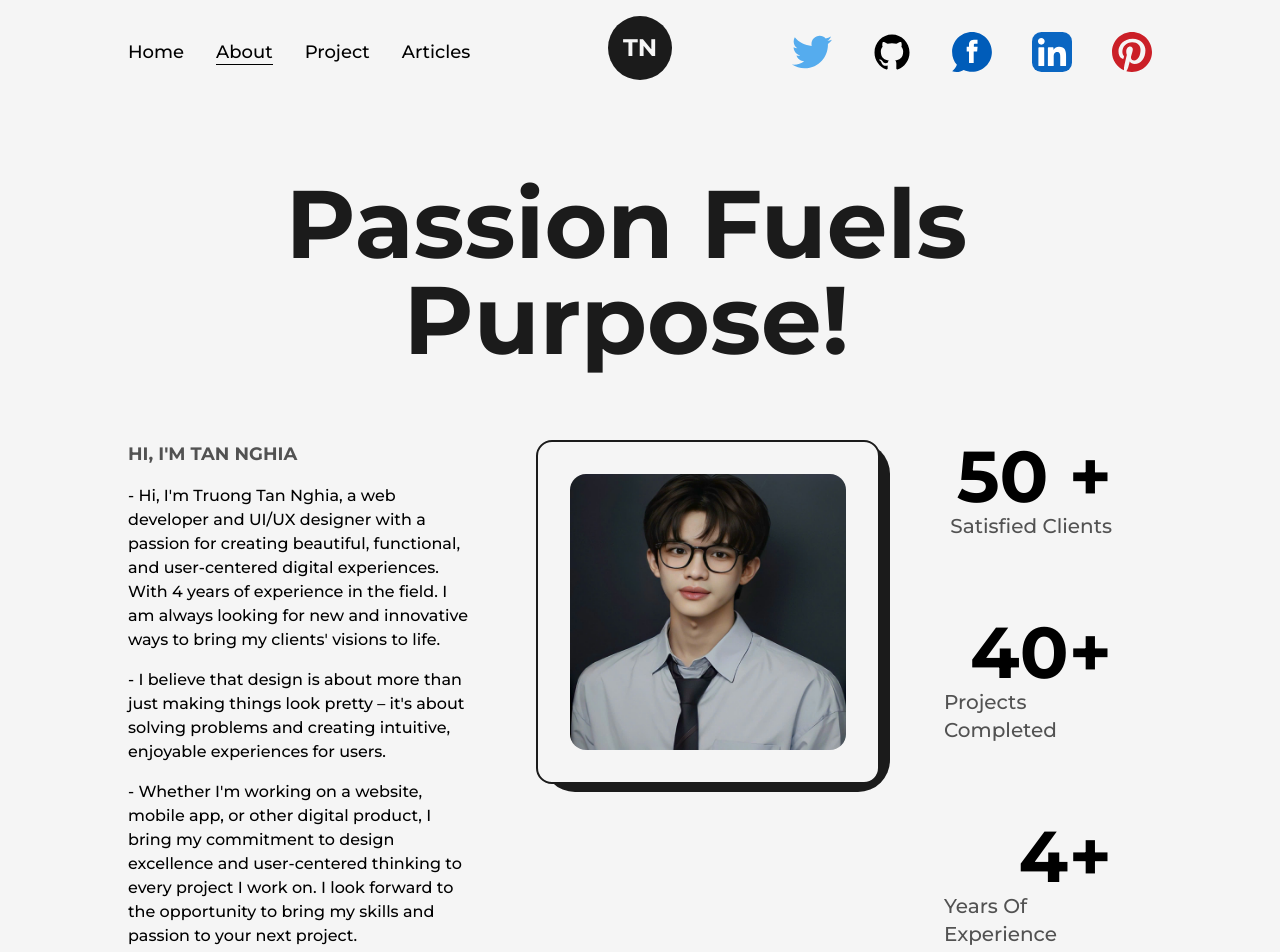
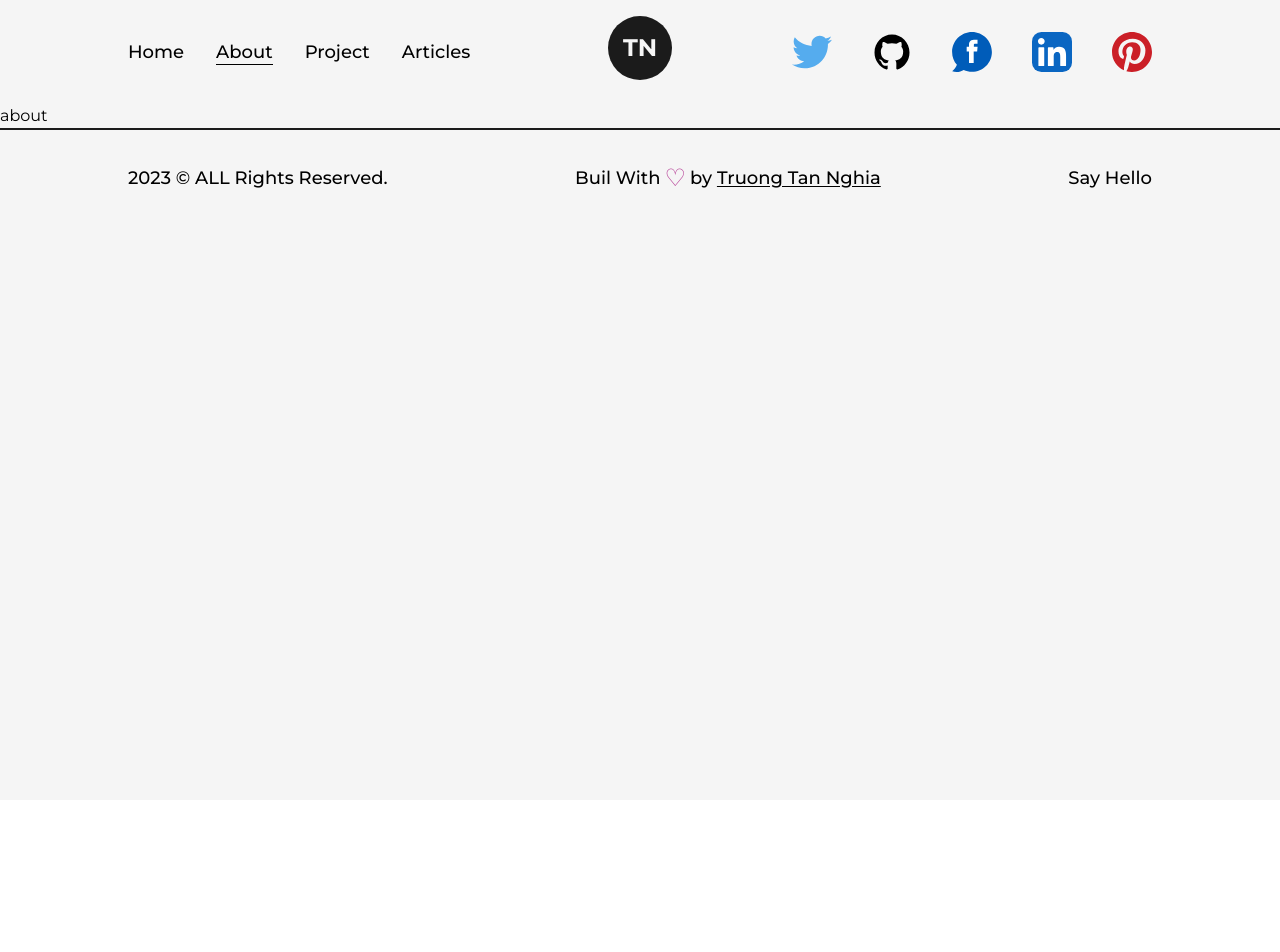
Before and after one commit to TruongTanNghia/Build-My-Profile-NextJs, a Next.js app: page /about in a window 1280 px wide. Shown: the top 952 px of the page. After the commit the page ends 800 px from the top, so only its background shows below. Built offline with nearby package versions, Linux system fonts and the light colour scheme.

Commit message:
feat: #10 [Page] - About Page

```diff
--- a/src/pages/about.js
+++ b/src/pages/about.js
@@ -1,111 +1,7 @@
-import Layout from "@/components/Layout";
-import Head from "next/head";
-import React, { useEffect, useRef } from "react";
-import AnimatedText from "@/components/AnimatedText";
-import profilePic from "../../public/images/profile/avatar.jpg";
-import Image from "next/image";
-import { useInView, useMotionValue, useSpring } from "framer-motion";
+import React from "react";
 
-const AnimatedNumber = ({ value }) => {
-  const ref = useRef(null);
-  const motionValue = useMotionValue(0);
-  const springValue = useSpring(motionValue, { duration: 3000 });
-  const isInView = useInView(ref, { once: true });
-
-  useEffect(() => {
-    if (isInView) {
-      motionValue.set(value);
-    }
-  }, [isInView, value, motionValue]);
-
-  useEffect(() => {
-    springValue.on("change", (latest) => {
-      if (ref.current && latest.toFixed(0) <= value) {
-        ref.current.textContent = latest.toFixed(0);
-      }
-    });
-  }, [springValue, value]);
-
-  return <span ref={ref}></span>;
-};
 const about = () => {
-  return (
-    <>
-      <Head>
-        <title>Tan Nghia | About Page</title>
-        <meta name="description" content="any description" />
-      </Head>
-      <main className="flex w-full flex-col items-center justify-between">
-        <Layout className="pt-16">
-          <AnimatedText
-            text="Passion Fuels Purpose!"
-            className="text-8xl mb-16"
-          />
-          <div className="grid w-full grid-cols-8 gap-16">
-            <div className="col-span-3 flex flex-col items-start justify-start">
-              <h2 className="mb-4 text-lg font-bold uppercase text-dark/75">
-                Hi, I'm Tan Nghia
-              </h2>
-              <p className="font-medium">
-                - Hi, I'm Truong Tan Nghia, a web developer and UI/UX designer
-                with a passion for creating beautiful, functional, and
-                user-centered digital experiences. With 4 years of experience in
-                the field. I am always looking for new and innovative ways to
-                bring my clients' visions to life.
-              </p>
-              <p className="my-4 font-medium">
-                - I believe that design is about more than just making things
-                look pretty – it's about solving problems and creating
-                intuitive, enjoyable experiences for users.
-              </p>
-              <p className="font-medium">
-                - Whether I'm working on a website, mobile app, or other digital
-                product, I bring my commitment to design excellence and
-                user-centered thinking to every project I work on. I look
-                forward to the opportunity to bring my skills and passion to
-                your next project.
-              </p>
-            </div>
-            <div className="col-span-3 relative h-max rounded-2xl border-2 border-solid border-dark bg-light p-8">
-              <div className="absolute top-0 -right-3 -z-10 w-[102%] h-[103%] rounded-[2rem] bg-dark" />
-              <Image
-                src={profilePic}
-                alt="TanNghia"
-                className="w-full h-auto rounded-2xl"
-              />
-            </div>
-            <div className="col-span-2 flex flex-col items-end justify-between mr-[40px]">
-              <div className="flex flex-col items-end justify-center">
-                <span className="inline-block text-7xl font-bold">
-                  <AnimatedNumber value={50} /> +
-                </span>
-                <h2 className="text-xl font-medium capitalize text-dark/75">
-                  satisfied clients
-                </h2>
-              </div>
-              <div className="flex flex-col items-end justify-center">
-                <span className="inline-block text-7xl font-bold">
-                  {" "}
-                  <AnimatedNumber value={40} />+
-                </span>
-                <h2 className="text-xl font-medium capitalize text-dark/75">
-                  projects completed
-                </h2>
-              </div>
-              <div className="flex flex-col items-end justify-center">
-                <span className="inline-block text-7xl font-bold">
-                  <AnimatedNumber value={4} />+
-                </span>
-                <h2 className="text-xl font-medium capitalize text-dark/75">
-                  years of experience
-                </h2>
-              </div>
-            </div>
-          </div>
-        </Layout>
-      </main>
-    </>
-  );
+  return <div>about</div>;
 };
 
 export default about;
```
